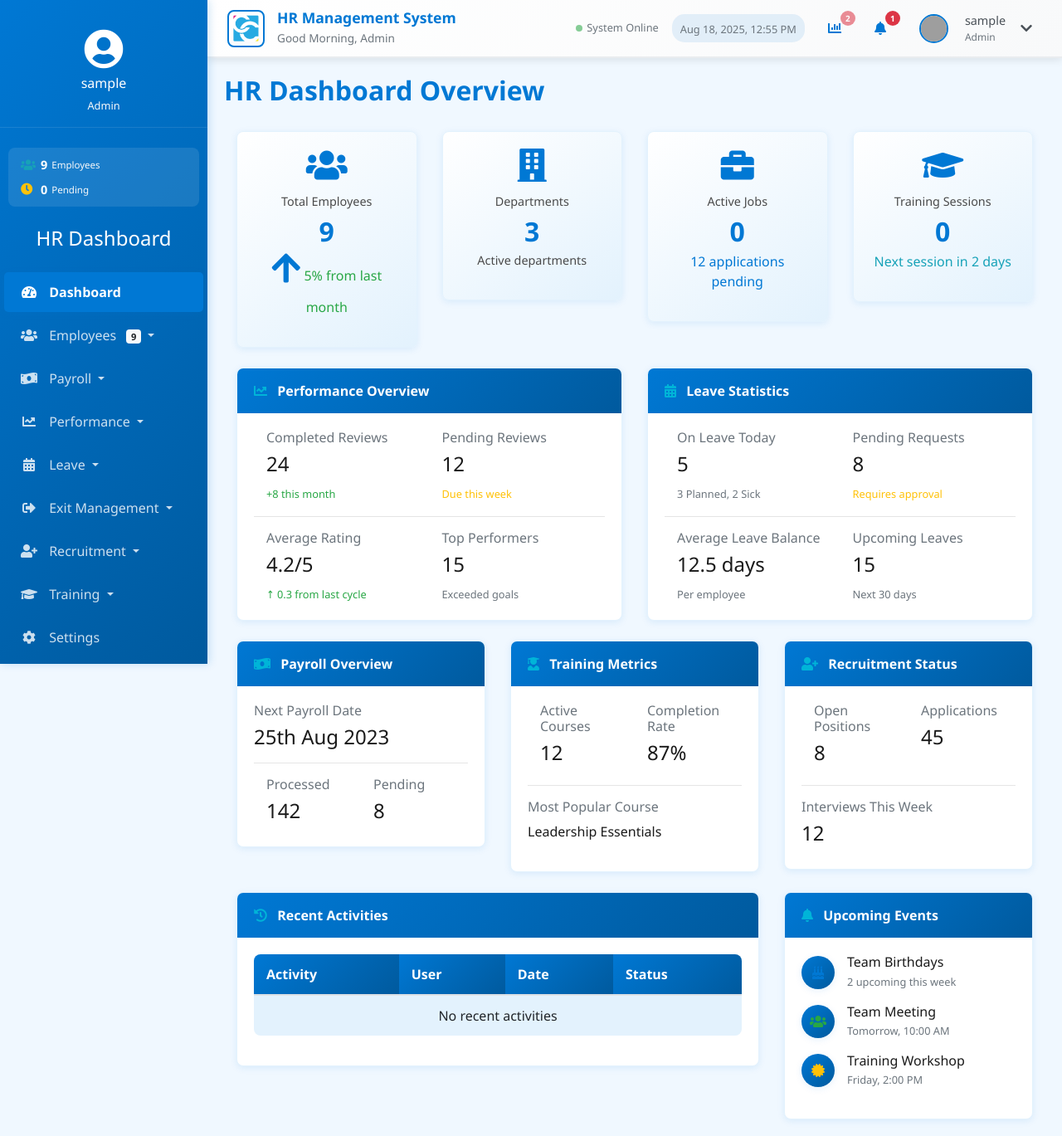
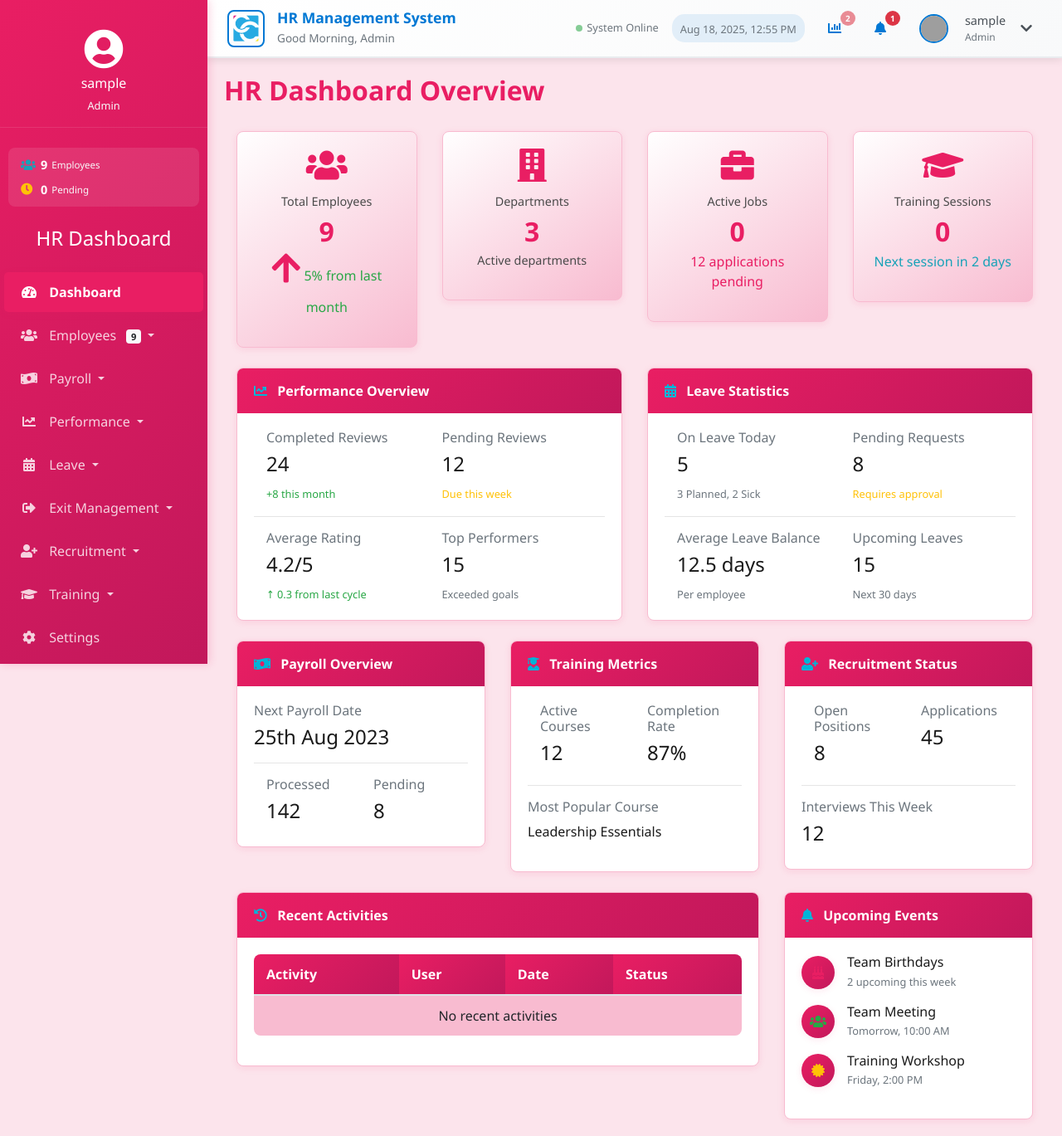
Before and after one commit to Tsrow181/HRMS_BSIS_02, a PHP site: page /HR/ in a window 1280 px wide. Shown: the whole page at 83% size. Run offline with PHP 8.4, Linux system fonts and the light colour scheme; the visitor is signed in with stand-in values (Sample User, id 1); data comes from the database, SQL or seed files in the repository; data that the repository does not hold is empty; grey boxes are pictures that could not be loaded.

Commit message:
Update styles.css

```diff
--- a/styles.css
+++ b/styles.css
@@ -1,10 +1,10 @@
-/* HR System Color Scheme - Azure Blue Theme */
+/* HR System Color Scheme - Rose Red Theme */
 :root {
     /* Primary Colors - Azure Blue Theme */
-    --primary-color: #0078D4;
-    --primary-dark: #005A9E;
-    --primary-light: #1E88E5;
-    --primary-lighter: #42A5F5;
+    --primary-color: #E91E63;
+    --primary-dark: #C2185B;
+    --primary-light: #F06292;
+    --primary-lighter: #F8BBD0;
 
     /* Secondary Colors */
     --secondary-color: #00B4D8;
@@ -19,8 +19,8 @@
     --black: #000000;
 
     /* Background Colors */
-    --bg-primary: #F0F8FF;
-    --bg-secondary: #E3F2FD;
+    --bg-primary: #FCE4EC;
+    --bg-secondary: #F8BBD0;
     --bg-card: #FFFFFF;
 
     /* Text Colors */
@@ -36,14 +36,14 @@
     --info: #17A2B8;
 
     /* Border Colors */
-    --border-light: #E3F2FD;
-    --border-medium: #BBDEFB;
-    --border-dark: #90CAF9;
+    --border-light: #F8BBD0;
+    --border-medium: #F48FB1;
+    --border-dark: #F06292;
 
     /* Shadow Colors */
-    --shadow-light: rgba(0, 120, 212, 0.1);
-    --shadow-medium: rgba(0, 120, 212, 0.2);
-    --shadow-dark: rgba(0, 120, 212, 0.3);
+    --shadow-light: rgba(233, 30, 99, 0.1);
+    --shadow-medium: rgba(233, 30, 99, 0.2);
+    --shadow-dark: rgba(233, 30, 99, 0.3);
 }
 
 /* Global Styles */
@@ -210,7 +210,7 @@ body {
 
 .form-control:focus {
     border-color: var(--primary-color);
-    box-shadow: 0 0 0 0.2rem rgba(128, 0, 0, 0.25);
+    box-shadow: 0 0 0 0.2rem rgba(233, 30, 99, 0.25);
 }
 
 .form-label {
```
